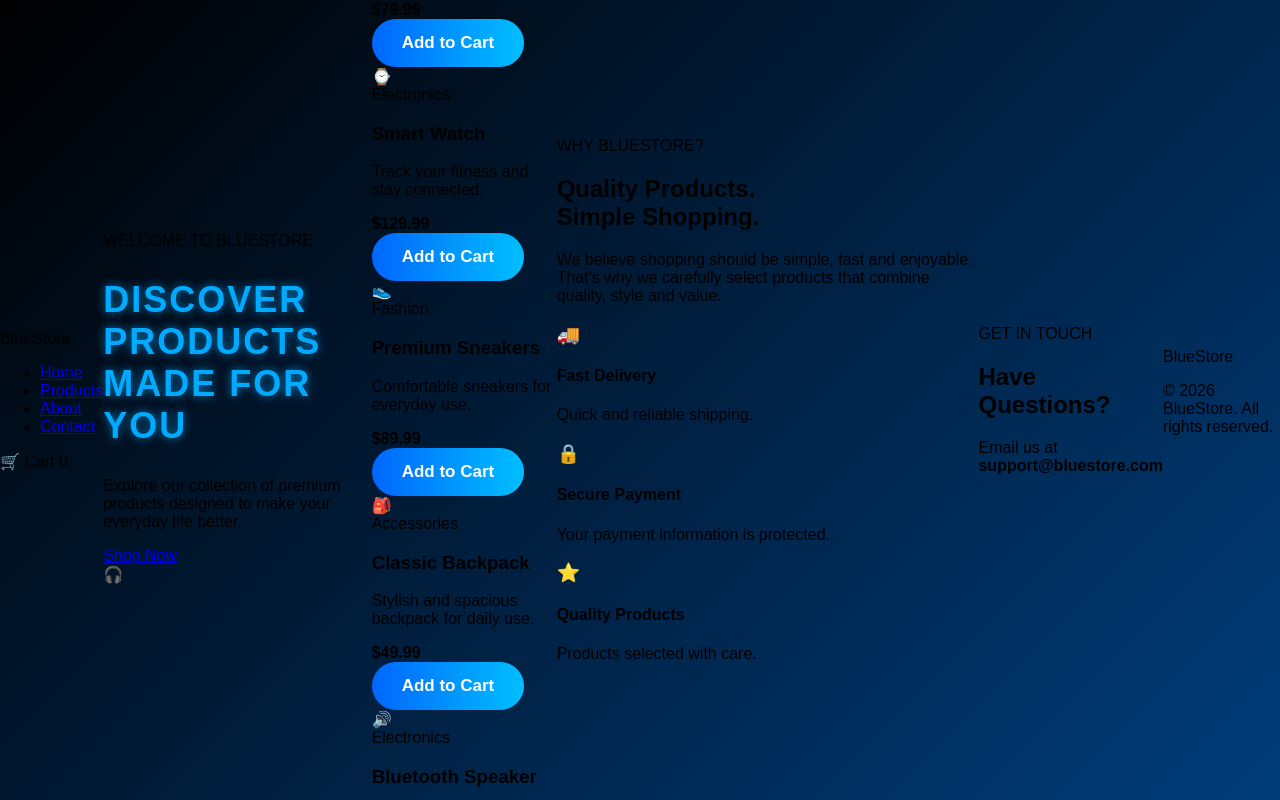
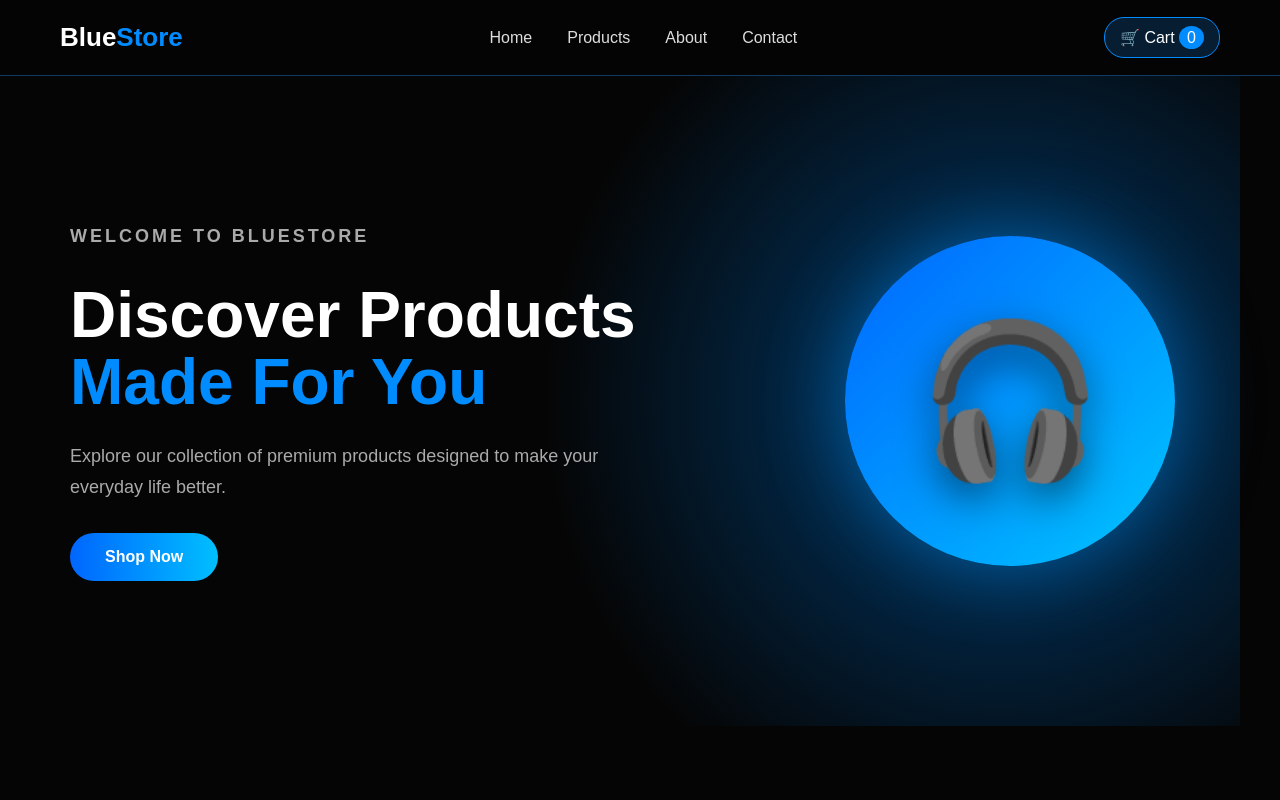
Before and after one commit to fabismohammed/new-web-deployment, a plain HTML site: page index.html in a window 1280 px wide. Shown: the top 800 px of the page. Drawn offline with Linux system fonts and the light colour scheme; a script that the page names is missing.

Commit message:
Update style.css

```diff
--- a/style.css
+++ b/style.css
@@ -1,46 +1,473 @@
+* {
+  margin: 0;
+  padding: 0;
+  box-sizing: border-box;
+  scroll-behavior: smooth;
+}
+
 body {
-  margin: 0;
   font-family: Arial, sans-serif;
-  background: linear-gradient(135deg, #000000, #001f3f, #003d7a);
+  background: #050505;
+  color: white;
+}
+
+/* Navbar */
+
+header {
+  position: sticky;
+  top: 0;
+  z-index: 1000;
+  background: rgba(5, 5, 5, 0.95);
+  border-bottom: 1px solid #123b63;
+}
+
+.navbar {
+  max-width: 1200px;
+  margin: auto;
+  height: 75px;
+  padding: 0 20px;
+
+  display: flex;
+  align-items: center;
+  justify-content: space-between;
+}
+
+.logo {
+  font-size: 26px;
+  font-weight: bold;
+  color: white;
+}
+
+.logo span {
+  color: #008cff;
+}
+
+.nav-links {
+  display: flex;
+  gap: 35px;
+  list-style: none;
+}
+
+.nav-links a {
+  color: #ddd;
+  text-decoration: none;
+  transition: 0.3s;
+}
+
+.nav-links a:hover {
+  color: #00aaff;
+}
+
+.cart {
+  background: #071d32;
+  padding: 10px 15px;
+  border-radius: 20px;
+  border: 1px solid #008cff;
+}
+
+#cart-count {
+  background: #008cff;
+  padding: 3px 8px;
+  border-radius: 50%;
+}
+
+/* Hero */
+
+.hero {
+  min-height: 650px;
+  max-width: 1200px;
+  margin: auto;
+  padding: 80px 30px;
+
+  display: flex;
+  align-items: center;
+  justify-content: space-between;
+
+  background: radial-gradient(
+    circle at 80% 50%,
+    #003d70 0%,
+    #050505 45%
+  );
+}
+
+.hero-content {
+  max-width: 600px;
+}
+
+.small-title {
+  color: #00aaff;
+  font-size: 14px;
+  font-weight: bold;
+  letter-spacing: 3px;
+  margin-bottom: 15px;
+}
+
+.hero h1 {
+  font-size: 64px;
+  line-height: 1.05;
+  margin-bottom: 25px;
+}
+
+.hero h1 span {
+  color: #008cff;
+}
+
+.hero p {
+  color: #aaa;
+  font-size: 18px;
+  line-height: 1.7;
+  margin-bottom: 30px;
+}
+
+.hero-btn {
+  display: inline-block;
+  padding: 15px 35px;
+  border-radius: 30px;
+
+  background: linear-gradient(
+    90deg,
+    #0066ff,
+    #00bfff
+  );
+
+  color: white;
+  text-decoration: none;
+  font-weight: bold;
+
+  transition: 0.3s;
+}
+
+.hero-btn:hover {
+  transform: translateY(-4px);
+  box-shadow: 0 10px 30px rgba(0, 150, 255, 0.5);
+}
+
+/* Hero Product */
+
+.hero-image {
+  position: relative;
+  width: 400px;
+  height: 400px;
+
   display: flex;
   justify-content: center;
   align-items: center;
-  height: 100vh;
 }
 
-.container {
-  text-align: center;
-  background: rgba(10, 10, 10, 0.95);
-  padding: 50px;
-  border-radius: 25px;
-  border: 2px solid #008cff;
-  box-shadow: 0 0 30px rgba(0, 140, 255, 0.4);
-  width: 350px;
+.circle {
+  position: absolute;
+  width: 330px;
+  height: 330px;
+
+  border-radius: 50%;
+
+  background: linear-gradient(
+    135deg,
+    #0066ff,
+    #00c6ff
+  );
+
+  box-shadow: 0 0 80px rgba(0, 150, 255, 0.5);
 }
 
-h1 {
-  color: #00aaff;
-  font-size: 36px;
-  margin-bottom: 30px;
-  text-transform: uppercase;
-  letter-spacing: 2px;
-  text-shadow: 0 0 10px rgba(0, 170, 255, 0.7);
+.product-icon {
+  position: relative;
+  z-index: 2;
+  font-size: 150px;
+
+  filter: drop-shadow(
+    0 15px 20px rgba(0, 0, 0, 0.5)
+  );
 }
 
-button {
-  padding: 14px 30px;
-  border: none;
-  border-radius: 30px;
-  background: linear-gradient(90deg, #0066ff, #00bfff);
-  color: #ffffff;
-  font-size: 17px;
-  font-weight: bold;
-  cursor: pointer;
-  transition: 0.3s ease;
+/* Products */
+
+.products-section {
+  max-width: 1200px;
+  margin: auto;
+  padding: 90px 30px;
 }
 
-button:hover {
-  transform: scale(1.08);
-  background: linear-gradient(90deg, #00bfff, #0066ff);
-  box-shadow: 0 0 20px rgba(0, 191, 255, 0.8);
+.section-title {
+  text-align: center;
+  margin-bottom: 40px;
 }
+
+.section-title p {
+  color: #008cff;
+  font-weight: bold;
+  letter-spacing: 3px;
+}
+
+.section-title h2 {
+  font-size: 42px;
+  margin-top: 10px;
+}
+
+/* Controls */
+
+.controls {
+  display: flex;
+  gap: 15px;
+  justify-content: center;
+  margin-bottom: 40px;
+}
+
+.controls input,
+.controls select {
+  padding: 13px 18px;
+  background: #101010;
+  color: white;
+  border: 1px solid #164c7a;
+  border-radius: 8px;
+  outline: none;
+}
+
+.controls input {
+  width: 300px;
+}
+
+.controls input:focus,
+.controls select:focus {
+  border-color: #00aaff;
+}
+
+/* Product Grid */
+
+.product-grid {
+  display: grid;
+  grid-template-columns: repeat(3, 1fr);
+  gap: 25px;
+}
+
+.product-card {
+  overflow: hidden;
+  background: #0d0d0d;
+  border: 1px solid #173d5c;
+  border-radius: 18px;
+
+  transition: 0.3s;
+}
+
+.product-card:hover {
+  transform: translateY(-8px);
+  border-color: #008cff;
+  box-shadow: 0 15px 40px rgba(0, 140, 255, 0.2);
+}
+
+.product-image {
+  height: 220px;
+
+  display: flex;
+  justify-content: center;
+  align-items: center;
+
+  font-size: 90px;
+}
+
+.blue-bg {
+  background: linear-gradient(135deg, #002b5c, #0066aa);
+}
+
+.purple-bg {
+  background: linear-gradient(135deg, #21105c, #4933a4);
+}
+
+.dark-bg {
+  background: linear-gradient(135deg, #222, #444);
+}
+
+.cyan-bg {
+  background: linear-gradient(135deg, #004f5c, #008fa3);
+}
+
+.product-info {
+  padding: 25px;
+}
+
+.product-info > span {
+  color: #008cff;
+  font-size: 13px;
+  text-transform: uppercase;
+}
+
+.product-info h3 {
+  font-size: 22px;
+  margin: 10px 0;
+}
+
+.product-info p {
+  color: #999;
+  line-height: 1.5;
+  margin-bottom: 20px;
+}
+
+.product-bottom {
+  display: flex;
+  justify-content: space-between;
+  align-items: center;
+}
+
+.product-bottom strong {
+  color: #00bfff;
+  font-size: 20px;
+}
+
+.add-cart {
+  border: none;
+  padding: 10px 15px;
+  border-radius: 7px;
+
+  background: #0066ff;
+  color: white;
+
+  cursor: pointer;
+  transition: 0.3s;
+}
+
+.add-cart:hover {
+  background: #00aaff;
+  transform: scale(1.05);
+}
+
+/* About */
+
+.about {
+  max-width: 1200px;
+  margin: auto;
+  padding: 100px 30px;
+
+  display: grid;
+  grid-template-columns: 1fr 1fr;
+  gap: 60px;
+
+  background: #080808;
+}
+
+.about h2 {
+  font-size: 45px;
+  margin-bottom: 20px;
+}
+
+.about > div > p:last-child {
+  color: #999;
+  line-height: 1.7;
+  max-width: 550px;
+}
+
+.features {
+  display: grid;
+  grid-template-columns: repeat(3, 1fr);
+  gap: 15px;
+}
+
+.features div {
+  padding: 25px;
+  background: #101010;
+  border-radius: 15px;
+  border: 1px solid #173d5c;
+}
+
+.features h3 {
+  font-size: 30px;
+  margin-bottom: 15px;
+}
+
+.features h4 {
+  margin-bottom: 10px;
+}
+
+.features p {
+  color: #888;
+  font-size: 14px;
+}
+
+/* Contact */
+
+.contact {
+  text-align: center;
+  padding: 100px 20px;
+  background: linear-gradient(135deg, #00172b, #050505);
+}
+
+.contact h2 {
+  font-size: 40px;
+  margin-bottom: 15px;
+}
+
+.contact p:last-child {
+  color: #aaa;
+}
+
+/* Footer */
+
+footer {
+  padding: 30px;
+  text-align: center;
+  background: #020202;
+  border-top: 1px solid #173d5c;
+}
+
+footer p {
+  color: #666;
+  margin-top: 10px;
+}
+
+/* Responsive */
+
+@media (max-width: 850px) {
+
+  .nav-links {
+    display: none;
+  }
+
+  .hero {
+    flex-direction: column;
+    text-align: center;
+    padding-top: 60px;
+  }
+
+  .hero h1 {
+    font-size: 45px;
+  }
+
+  .hero-image {
+    margin-top: 50px;
+    transform: scale(0.8);
+  }
+
+  .product-grid {
+    grid-template-columns: repeat(2, 1fr);
+  }
+
+  .about {
+    grid-template-columns: 1fr;
+  }
+}
+
+@media (max-width: 550px) {
+
+  .product-grid {
+    grid-template-columns: 1fr;
+  }
+
+  .controls {
+    flex-direction: column;
+  }
+
+  .controls input {
+    width: auto;
+  }
+
+  .features {
+    grid-template-columns: 1fr;
+  }
+
+  .hero h1 {
+    font-size: 38px;
+  }
+
+  .cart {
+    font-size: 13px;
+  }
+}
```
